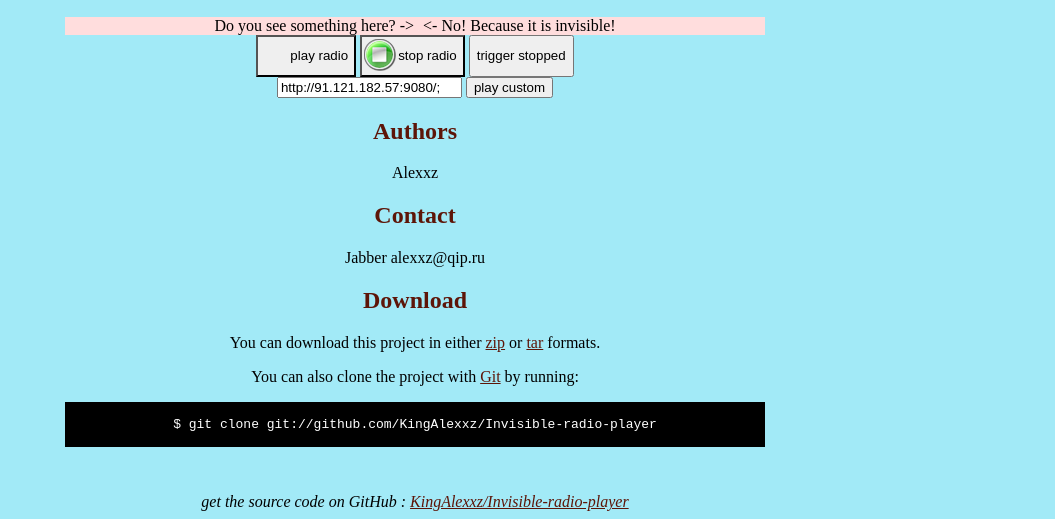
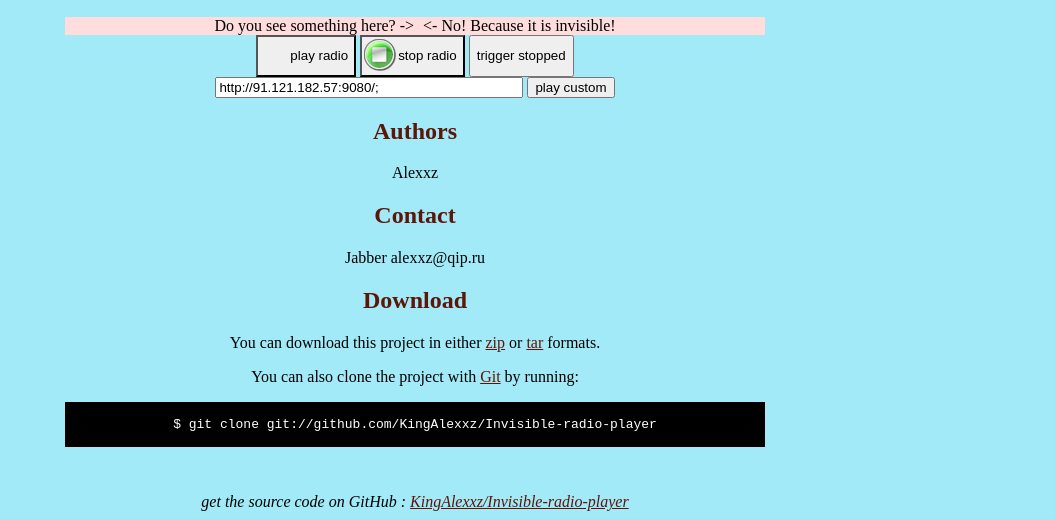
Before and after one commit to Alexxz/Invisible-radio-player, a plain HTML site: page index.html in a window 1280 px wide. Shown: the part 315-834 px from the top of the page, without its empty margins (225-1280 px from the left). Drawn offline with Linux system fonts and the light colour scheme.

Commit message:
changed styles

```diff
--- a/index.html
+++ b/index.html
@@ -35,6 +35,7 @@
 		.play_button {background-image:url(img/play.png);background-repeat:no-repeat;padding-left:32px; height:42px}
 		.stop_button {background-image:url(img/stop.png);background-repeat:no-repeat;background-position:2px 2px; padding-left:36px; height:42px}
 		.trigger_button {height:42px}
+        #custom_radio {width:300px}
 	</style>
 
 </head>
@@ -77,7 +78,7 @@
 		<input type="button" value="trigger stopped" class="trigger_button"
 		    onclick="if(get_radio().sndTrigger()){this.value='trigger started'}else{this.value='trigger stopped'}" />
 		<br>
-		<input type="text" value="http://91.121.182.57:9080/;" id="custom_radio" />
+		<input type="text" value="http://91.121.182.57:9080/;" id="custom_radio"/>
 		<input type="button" value="play custom" onclick="get_radio().sndPlay(get_link());"
     </div>
     <br/>
```
